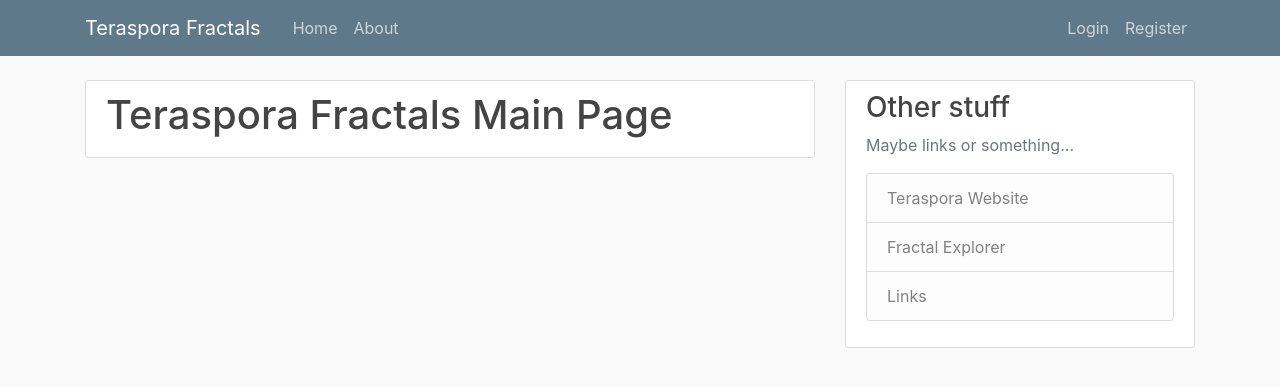
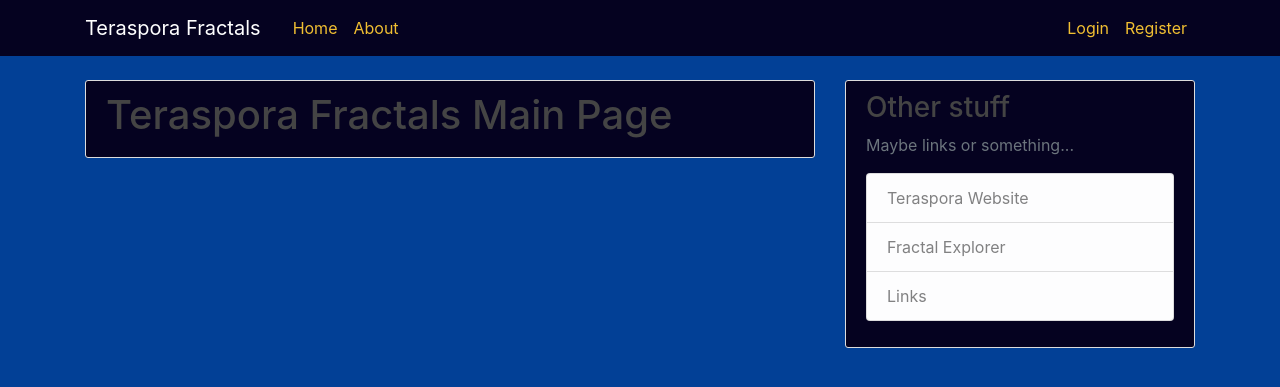
Before and after one commit to teraspora/trif, a Django app: page / in a window 1280 px wide. Shown: the top 387 px of the page. Run offline with Django 3.2, Linux system fonts and the light colour scheme; data that the repository does not hold is empty; some libraries are stand-ins or nearby versions.

Commit message:
Adjust colours

```diff
--- a/fract/templates/fract/index.html
+++ b/fract/templates/fract/index.html
@@ -13,7 +13,7 @@
             <div class="col-md-4">
                 <div class="thumbnail">
                    <a href="{% static name %}">
-                   <img src="{% static name %}" alt="fractal image" style="width:100%">
+                   <img class="fractal" src="{% static name %}" alt="fractal image" style="width:100%">
                    <div class="caption">
                      <p>Image {{ id }}</p>
                    </div>
--- a/static/css/style.css
+++ b/static/css/style.css
@@ -5,7 +5,7 @@ Code: https://github.com/CoreyMSchafer/code_snippets/blob/master/Django_Blog/sni
 */
 
 body {
-  background: #fafafa;
+  background: #024096;
   color: #333333;
   margin-top: 5rem;
 }
@@ -19,7 +19,7 @@ ul {
 }
 
 .bg-steel {
-  background-color: #5f788a;
+  background-color: #050220;
 }
 
 .site-header .navbar-nav .nav-link {
@@ -34,8 +34,12 @@ ul {
   font-weight: 500;
 }
 
+.site-header {
+  background-color: #050220;
+}
+
 .content-section {
-  background: #ffffff;
+  background: #050220;
   padding: 10px 20px;
   border: 1px solid #dddddd;
   border-radius: 3px;
@@ -88,3 +92,15 @@ a.article-title:hover {
 .account-heading {
   font-size: 2.5rem;
 }
+
+img.fractal {
+  border: 1px solid white;
+}
+
+.navbar-brand {
+  color: #ff9800;
+}
+
+.site-header .navbar-nav .nav-link {
+    color: #f1bf32;
+}
```
